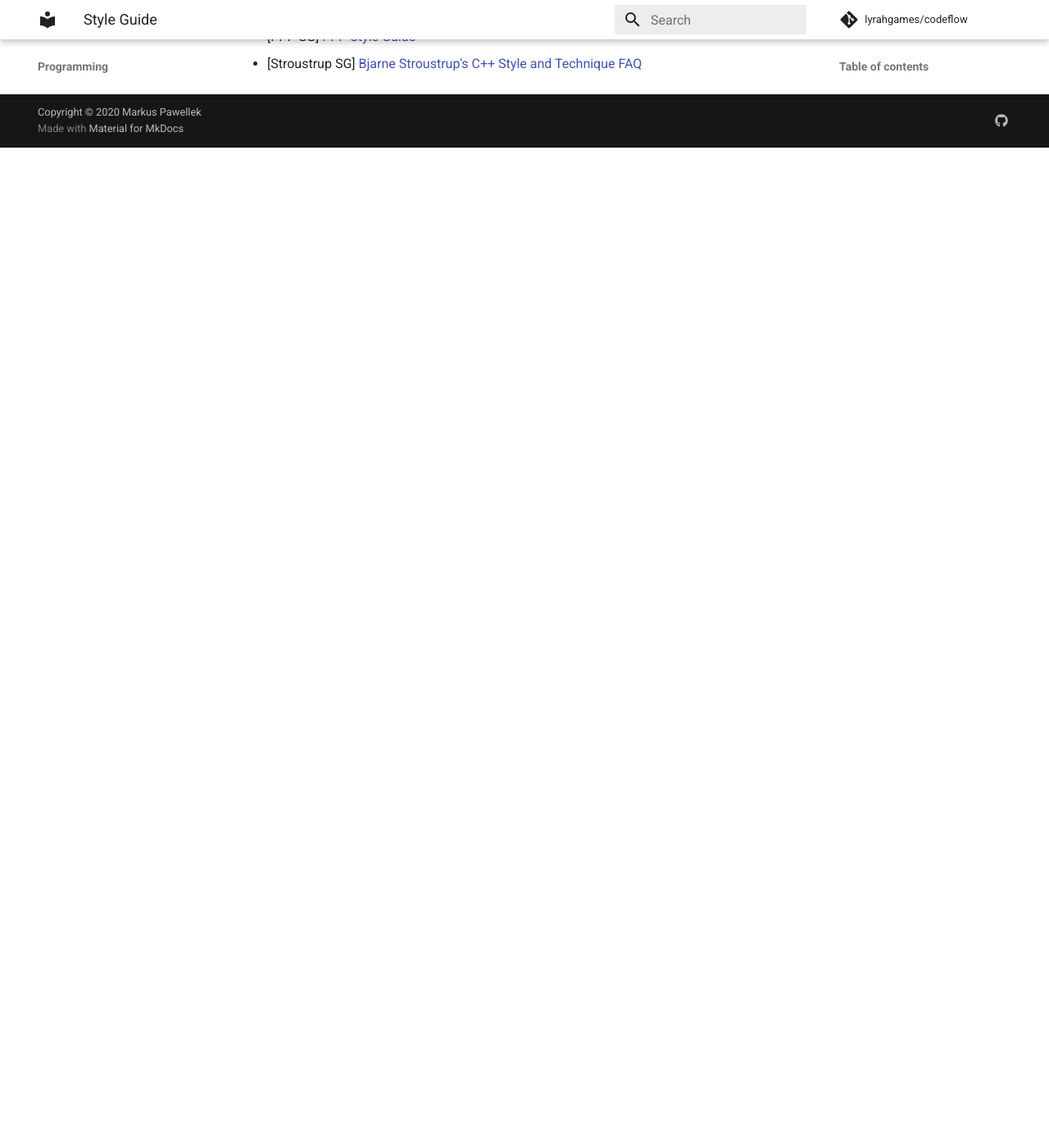
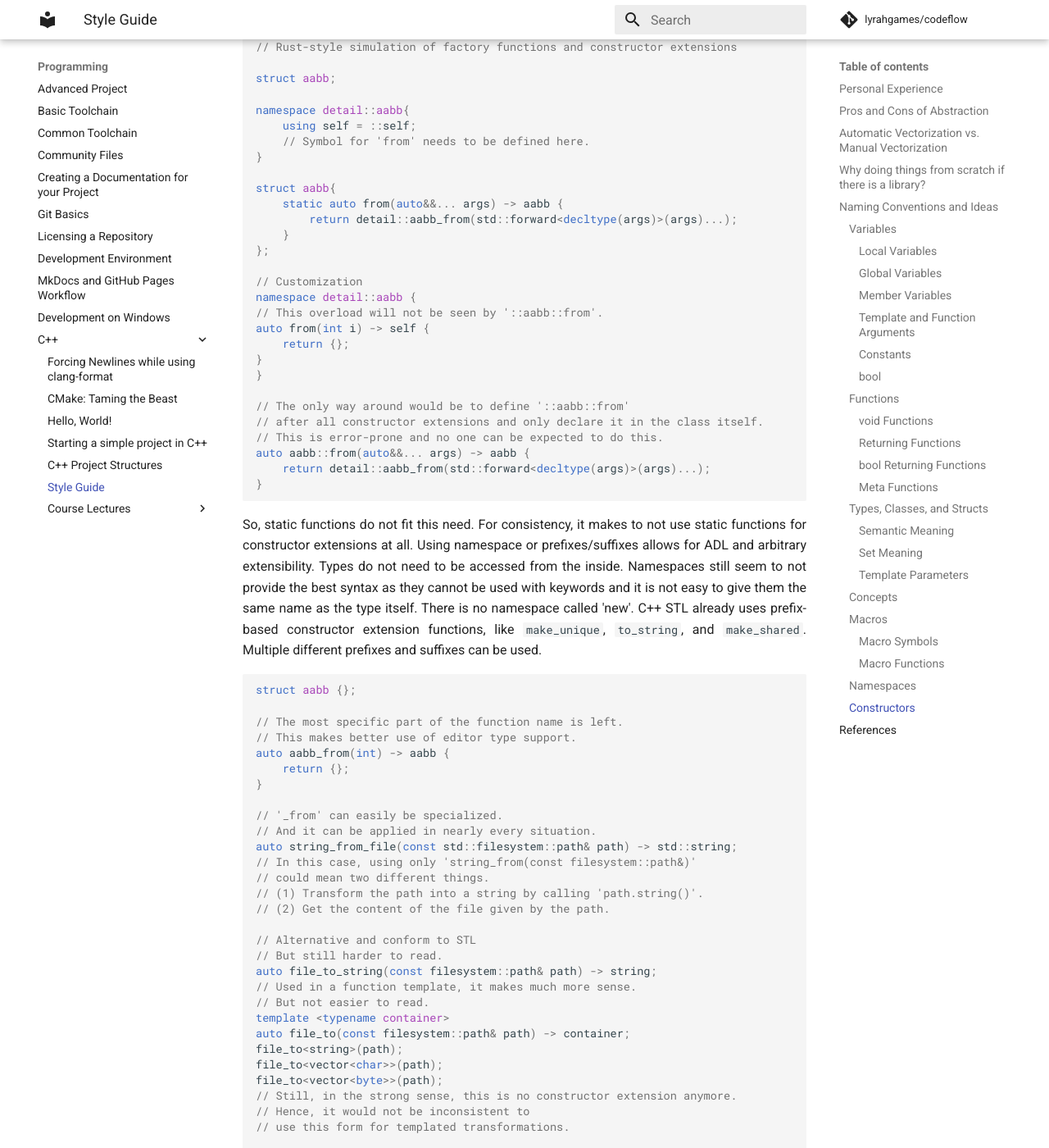
Before and after one commit to lyrahgames/codeflow, an MkDocs documentation site: the page built from docs/web/docs/programming/c++/styleguide.md, in a window 1280 px wide and 1400 px high, scrolled down 7642 px. Shown: the whole window at 82% size. Built offline with MkDocs 1.6.1 and Material for MkDocs 9.7.7, drawn with Linux system fonts in a browser that asks for light colours; comment, search, counter and statistics services are not loaded; before the commit the page ends 7822 px from its top, so only the background shows below that; some of the changed text lies outside the part shown.

Commit message:
Add style considerations for extending constructor

````diff
--- a/docs/web/docs/programming/c++/styleguide.md
+++ b/docs/web/docs/programming/c++/styleguide.md
@@ -256,6 +256,107 @@ void print(generic::string const auto& str);
 // This looks good but breaks uniformity.
 ```
 
+### Constructors
+In C++, constructors of classes, as done in Rust, cannot be extended or overload from the outside.
+But it is not possible to always change a class definition for a new constructor.
+For example, `std::string` might need constructors for many different custom classes.
+It makes no sense to add this dependency to the class definition itself.
+Still, needing to add the feature for constructor extensibility (in the sense of factory functions) leads to either using namespaces or prefixes/suffixes for helper functions.
+Using static functions inside the class does not allow for extensibility.
+Using a static function inside the class that wraps all other calls from the outside is not possible due to the wrong definition order.
+```c++
+// Rust-style simulation of factory functions and constructor extensions
+
+struct aabb;
+
+namespace detail::aabb{
+    using self = ::self;
+    // Symbol for 'from' needs to be defined here.
+}
+
+struct aabb{
+    static auto from(auto&&... args) -> aabb {
+        return detail::aabb_from(std::forward<decltype(args)>(args)...);
+    }
+};
+
+// Customization
+namespace detail::aabb {
+// This overload will not be seen by '::aabb::from'.
+auto from(int i) -> self {
+    return {};
+}
+}
+
+// The only way around would be to define '::aabb::from'
+// after all constructor extensions and only declare it in the class itself.
+// This is error-prone and no one can be expected to do this.
+auto aabb::from(auto&&... args) -> aabb {
+    return detail::aabb_from(std::forward<decltype(args)>(args)...);
+}
+```
+
+So, static functions do not fit this need.
+For consistency, it makes to not use static functions for constructor extensions at all.
+Using namespace or prefixes/suffixes allows for ADL and arbitrary extensibility.
+Types do not need to be accessed from the inside.
+Namespaces still seem to not provide the best syntax as they cannot be used with keywords and it is not easy to give them the same name as the type itself.
+There is no namespace called 'new'.
+C++ STL already uses prefix-based constructor extension functions, like `make_unique`, `to_string`, and `make_shared`.
+Multiple different prefixes and suffixes can be used.
+```c++
+struct aabb {};
+
+// The most specific part of the function name is left.
+// This makes better use of editor type support.
+auto aabb_from(int) -> aabb {
+    return {};
+}
+
+// '_from' can easily be specialized.
+// And it can be applied in nearly every situation.
+auto string_from_file(const std::filesystem::path& path) -> std::string;
+// In this case, using only 'string_from(const filesystem::path&)'
+// could mean two different things.
+// (1) Transform the path into a string by calling 'path.string()'.
+// (2) Get the content of the file given by the path.
+
+// Alternative and conform to STL
+// But still harder to read.
+auto file_to_string(const filesystem::path& path) -> string;
+// Used in a function template, it makes much more sense.
+// But not easier to read.
+template <typename container>
+auto file_to(const filesystem::path& path) -> container;
+file_to<string>(path);
+file_to<vector<char>>(path);
+file_to<vector<byte>>(path);
+// Still, in the strong sense, this is no constructor extension anymore.
+// Hence, it would not be inconsistent to
+// use this form for templated transformations.
+
+// Putting the type to the left by using a suffix
+// makes assignments by construction easier to read.
+const auto box = aabb_from(1);
+
+// Furthermore, we can use a macro to provide all type constructors
+// also as constructor extensions.
+// This works also for type templates with proper CTAD support.
+#define ADD_DEFAULT_CONSTRUCTOR_EXTENSION(TYPE)                        \
+  constexpr auto TYPE##_from(auto&&... args) noexcept(                 \
+      noexcept(TYPE(std::forward<decltype(args)>(args)...)))           \
+    requires requires { TYPE(std::forward<decltype(args)>(args)...); } \
+  {                                                                    \
+    return TYPE(std::forward<decltype(args)>(args)...);                \
+  }
+
+// CTAD cannot be used for partial deduction.
+// So, for the special case of partial deduction only for the real constructors,
+// we could use the 'auto_' prefix,
+// which would then be even combinable with the '_from' suffix.
+auto auto_map(...);
+```
+
 ## References
 
 - [C++ Ref] [cppreference.com](https://en.cppreference.com/w/)
````
